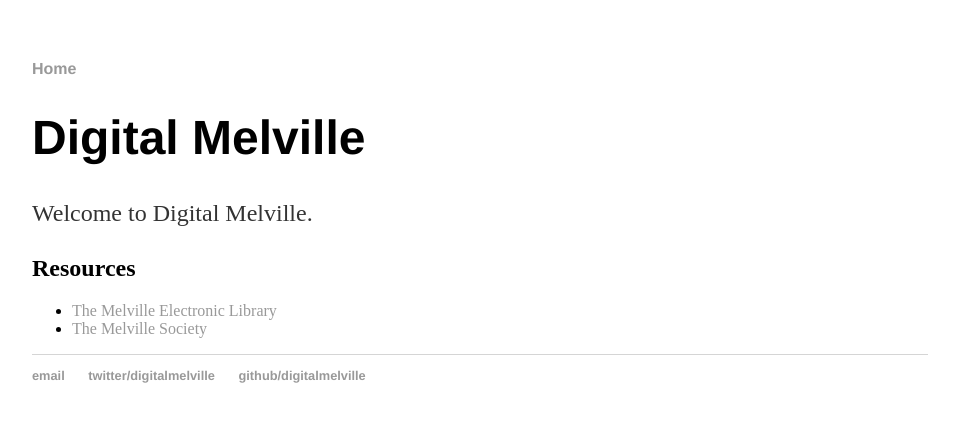
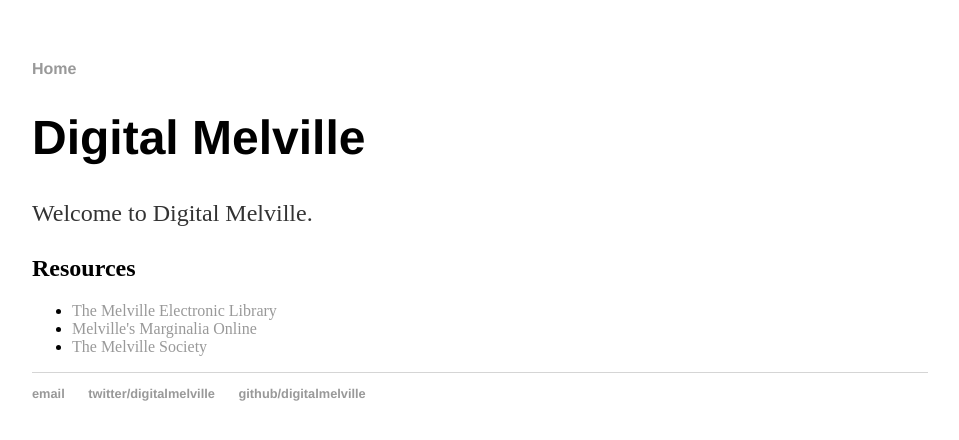
Before and after one commit to digitalmelville/digitalmelville.github.io, a Jekyll site: the page built from index.html, in a window 1280 px wide. Shown: the top 440 px of the page, without its empty margins (160-1119 px from the left). Built offline with Jekyll 4.4.1, drawn with Linux system fonts in a browser that asks for light colours.

Commit message:
Add link to marginalia site

```diff
--- a/index.html
+++ b/index.html
@@ -9,6 +9,7 @@ title: Digital Melville
   <h2>Resources</h2>
   <ul>
     <li><a href="https://melville.electroniclibrary.org">The Melville Electronic Library</a></li>
+    <li><a href="http://www.melvillesmarginalia.org">Melville's Marginalia Online</a></li>
     <li><a href="http://melvillesociety.org/">The Melville Society</a></li>
   </ul>
 </div><!-- /.blurb -->
```
